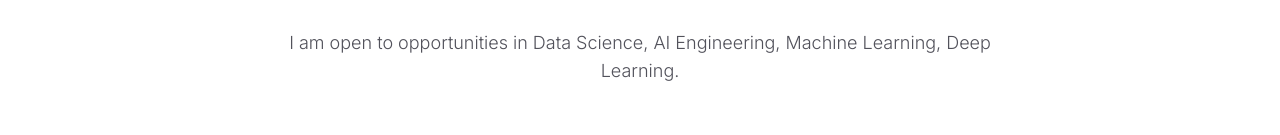
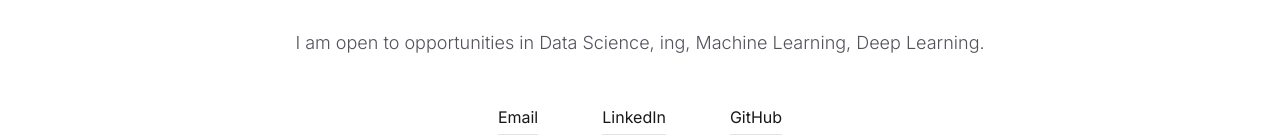
Before and after one commit to RakeshsarmaKarra/RakeshsarmaKarra.github.io, a React app: page index.html in a window 1280 px wide. Shown: the part 5056-5191 px from the top of the page. Built offline with nearby package versions, Linux system fonts and the light colour scheme; a web font is replaced by a local one.

Commit message:
Update title and fix typo in contact section
Removed 'AI Engineer' from the title and corrected a typo in the contact section.

```diff
--- a/index.html
+++ b/index.html
@@ -6,7 +6,7 @@
   <meta name="viewport" content="width=device-width, initial-scale=1.0" />
   <meta name="description"
     content="Portfolio of Rakesh Sharma Karra,  specializing in optimization, deep learning, and applied systems.">
-  <title>Rakesh Sharma Karra | AI Engineer </title>
+  <title>Rakesh Sharma Karra |  </title>
   <script src="https://cdn.tailwindcss.com"></script>
   <script type="importmap">
     {
@@ -396,7 +396,7 @@
     <div class="max-w-3xl mx-auto fade-up">
       <h2 class="text-4xl md:text-5xl font-serif mb-8 text-white">Let's Connect.</h2>
       <p class="text-zinc-500 text-lg font-light mb-12">
-        I am open to opportunities in Data Science, AI Engineering, Machine Learning, Deep Learning.
+        I am open to opportunities in Data Science, ing, Machine Learning, Deep Learning.
       </p>
       <div class="flex flex-col md:flex-row justify-center gap-8 md:gap-16 items-center">
         <a href="mailto:berkersenol@outlook.com"
```
